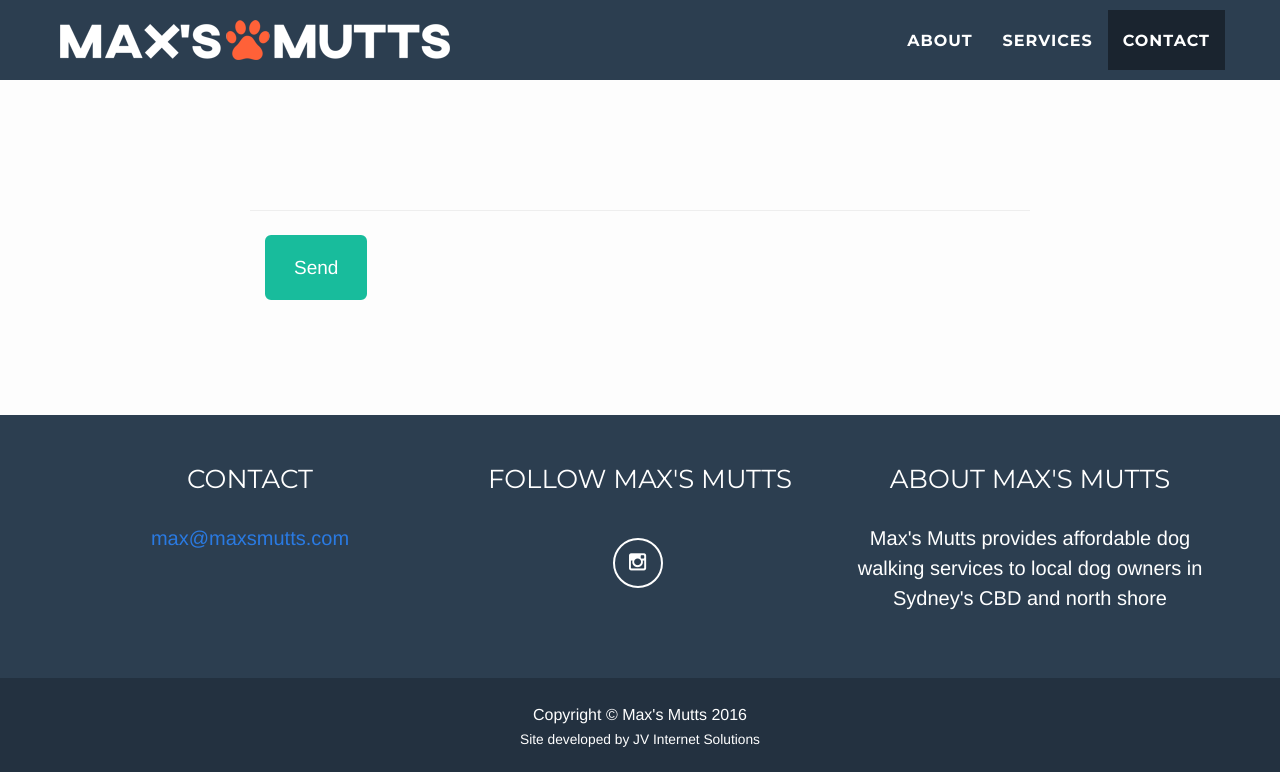
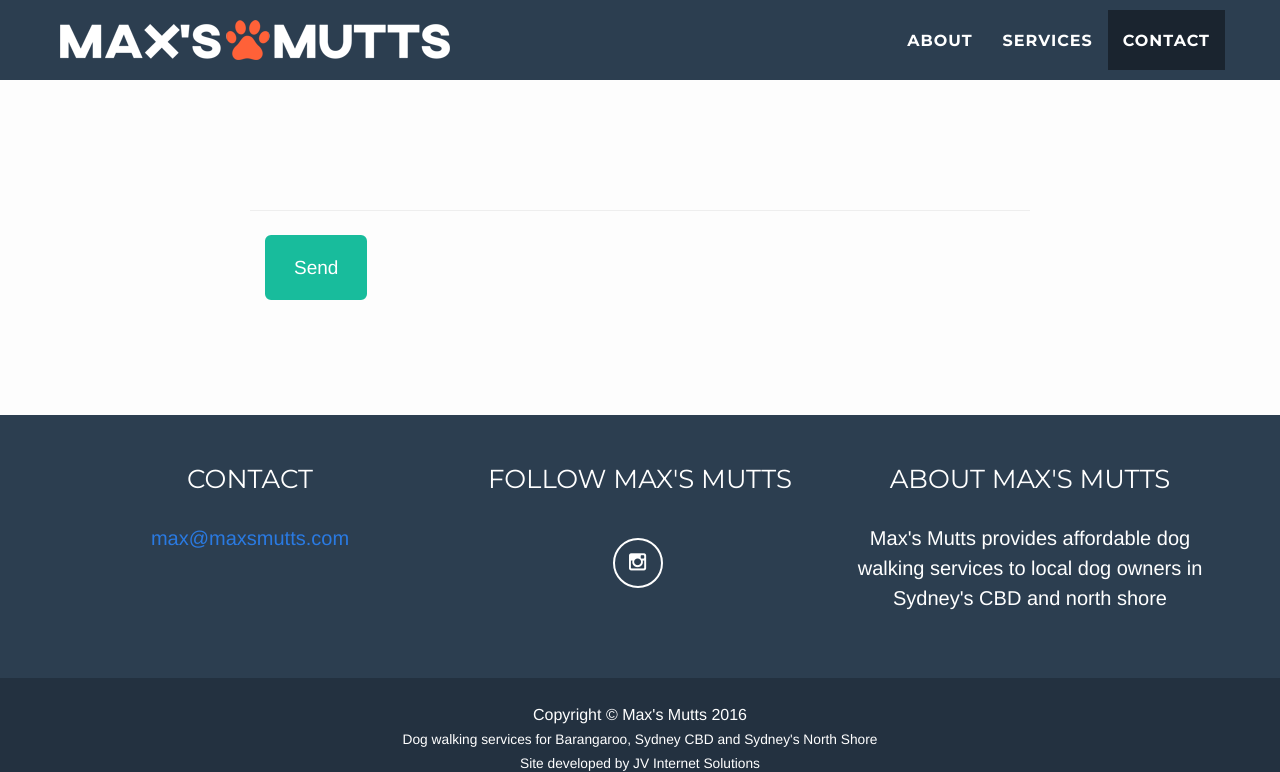
Before and after one commit to jvis/maxsmutts, a Jekyll site: the page built from index.html, in a window 1280 px wide and 900 px high, scrolled down 3211 px, cut to the strip 0-772 px from the top of the window. Built offline with Jekyll 4.4.1, drawn with Linux system fonts in a browser that asks for light colours.

Commit message:
Update footer.html

```diff
--- a/_includes/footer.html
+++ b/_includes/footer.html
@@ -37,6 +37,9 @@
                     Copyright &copy; Max's Mutts {{ site.time | date: "%Y" }}
 
                     <br />
+                    <small>{{ site.description }}</small>
+
+                    <br />
                     <small>Site developed by JV Internet Solutions</small>
                 </div>
             </div>
```
